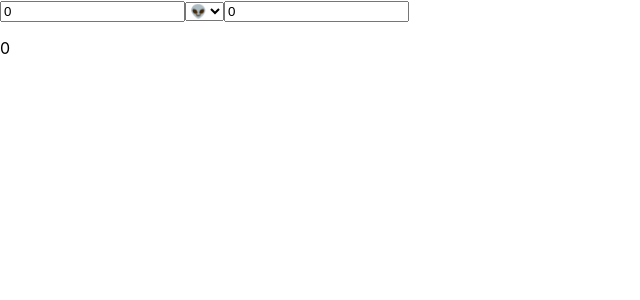
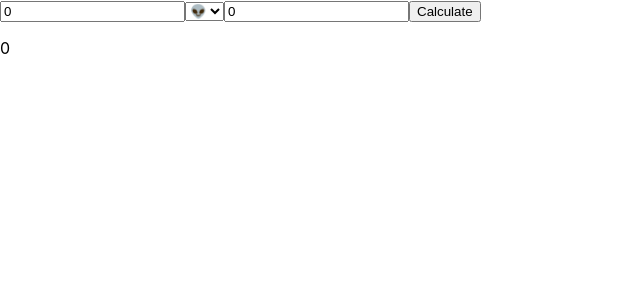
Before and after one commit to SysCall97/emoji-calculator-fe, a React (Create React App) app: page / in a window 1280 px wide. Shown: the top 300 px of the page, without its empty margins (0-640 px from the left). Built offline with nearby package versions, Linux system fonts and the light colour scheme.

Commit message:
calculator function added

```diff
--- a/src/CalculatorForm.js
+++ b/src/CalculatorForm.js
@@ -1,4 +1,4 @@
-import React, { useEffect, useState } from 'react';
+import React, { useState } from 'react';
 
 const CalculatorForm = () => {
     const options = {
@@ -12,10 +12,28 @@ const CalculatorForm = () => {
     const [input2, setInput2] = useState(0);
     const [result, setResult] = useState(0);
     const [operation, setOperation] = useState("+");
-
-    useEffect(() => {
-        setResult(input1 + input2);
-    }, [input1, input2]);
+    const handleCalculate = () => {
+        let val;
+        switch(operation) {
+            case "+": {
+                val = input1 + input2;
+                break;
+            }
+            case "-": {
+                val = input1 - input2;
+                break;
+            }
+            case "*": {
+                val = input1 * input2;
+                break;
+            }
+            case "/": {
+                val = input1 / input2;
+                break;
+            }
+        }
+        setResult(val);
+    }
     return (
         <div>
             <input type="number" value={input1} onInput={ e => setInput1(Number(e.target.value))} />
@@ -25,6 +43,7 @@ const CalculatorForm = () => {
                 }
             </select>
             <input type="number" value={input2} onInput={ e => setInput2(Number(e.target.value))} />
+            <button onClick={handleCalculate}>Calculate</button>
             <p>
                 {result}
             </p>
```
